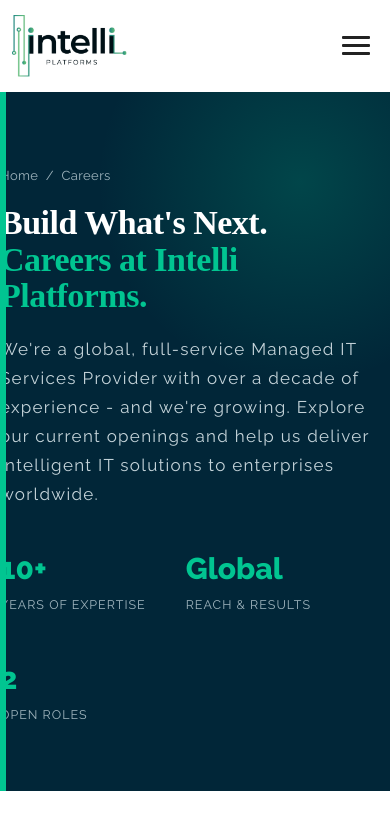
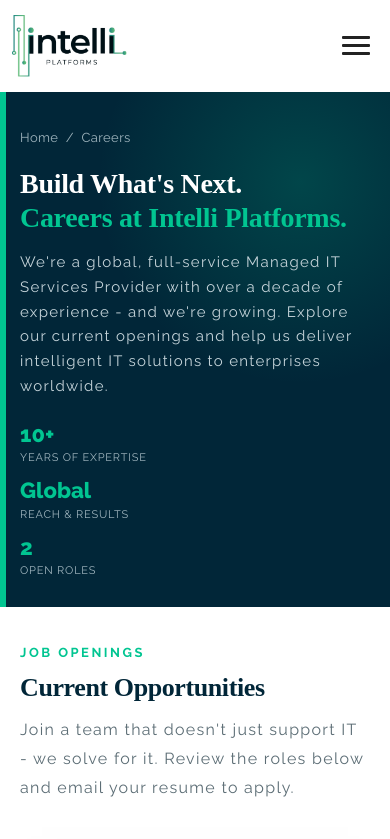
Before and after one commit to The-Brandbee/intelliplatforms, a Next.js app: page /careers in a window 390 px wide. Shown: the top 839 px of the page. Built offline with nearby package versions, Linux system fonts and the light colour scheme; a web font is replaced by a local one.

Commit message:
mobileviewfixed

```diff
--- a/src/app/careers/Careers.js
+++ b/src/app/careers/Careers.js
@@ -42,7 +42,8 @@
 
         <div className={`careers-page ${raleway.className}`}>
           <section className="careers-hero">
-            <div className="careers-wrap careers-hero-in">
+            <div className="careers-hero-in">
+              <div className="careers-wrap">
               <div className="careers-crumbs">
                 <Link href="/">Home</Link> &nbsp;/&nbsp; Careers
               </div>
@@ -72,6 +73,7 @@
                   <div className="careers-hs-n">2</div>
                   <div className="careers-hs-l">Open Roles</div>
                 </div>
+              </div>
               </div>
             </div>
           </section>
--- a/src/app/careers/careers.css
+++ b/src/app/careers/careers.css
@@ -46,6 +46,7 @@
   color: #fff;
   position: relative;
   overflow: hidden;
+  overflow-x: hidden;
 }
 
 .careers-page .careers-hero::before {
@@ -71,7 +72,9 @@
 
 .careers-page .careers-hero-in {
   position: relative;
-  padding: 74px 0 66px;
+  z-index: 1;
+  padding-top: 74px;
+  padding-bottom: 66px;
 }
 
 .careers-page .careers-crumbs {
@@ -338,6 +341,58 @@
 }
 
 @media (max-width: 860px) {
+  .careers-page .careers-wrap {
+    padding-left: 20px;
+    padding-right: 20px;
+  }
+
+  .careers-page .careers-hero-in {
+    padding-top: 36px;
+    padding-bottom: 28px;
+  }
+
+  .careers-page .careers-hero h1 {
+    font-size: 28px;
+    line-height: 1.2;
+    letter-spacing: -0.3px;
+  }
+
+  .careers-page .careers-hero p {
+    font-size: 15px;
+    line-height: 1.65;
+    overflow-wrap: break-word;
+    word-break: normal;
+    margin-top: 16px;
+  }
+
+  .careers-page .careers-hero-stats {
+    display: grid;
+    grid-template-columns: 1fr;
+    gap: 12px;
+    margin-top: 22px;
+  }
+
+  .careers-page .careers-hero-stats > div {
+    min-width: 0;
+    width: 100%;
+  }
+
+  .careers-page .careers-hs-n {
+    font-size: 22px;
+    line-height: 1.2;
+  }
+
+  .careers-page .careers-hs-l {
+    font-size: 11px;
+    letter-spacing: 0.8px;
+    line-height: 1.3;
+    margin-top: 4px;
+  }
+
+  .careers-page .careers-section {
+    padding: 36px 0 48px;
+  }
+
   .careers-page .careers-apply-card {
     padding: 32px 26px;
   }
@@ -355,3 +410,9 @@
   padding-top: 60px;
   padding-bottom: 45px;
 }
+
+@media (max-width: 860px) {
+  .careers-main-page {
+    overflow-x: hidden;
+  }
+}
```
Also changed, not shown: src/app/error.js (added, +27 -0 lines), src/app/global-error.js (added, +31 -0 lines).
